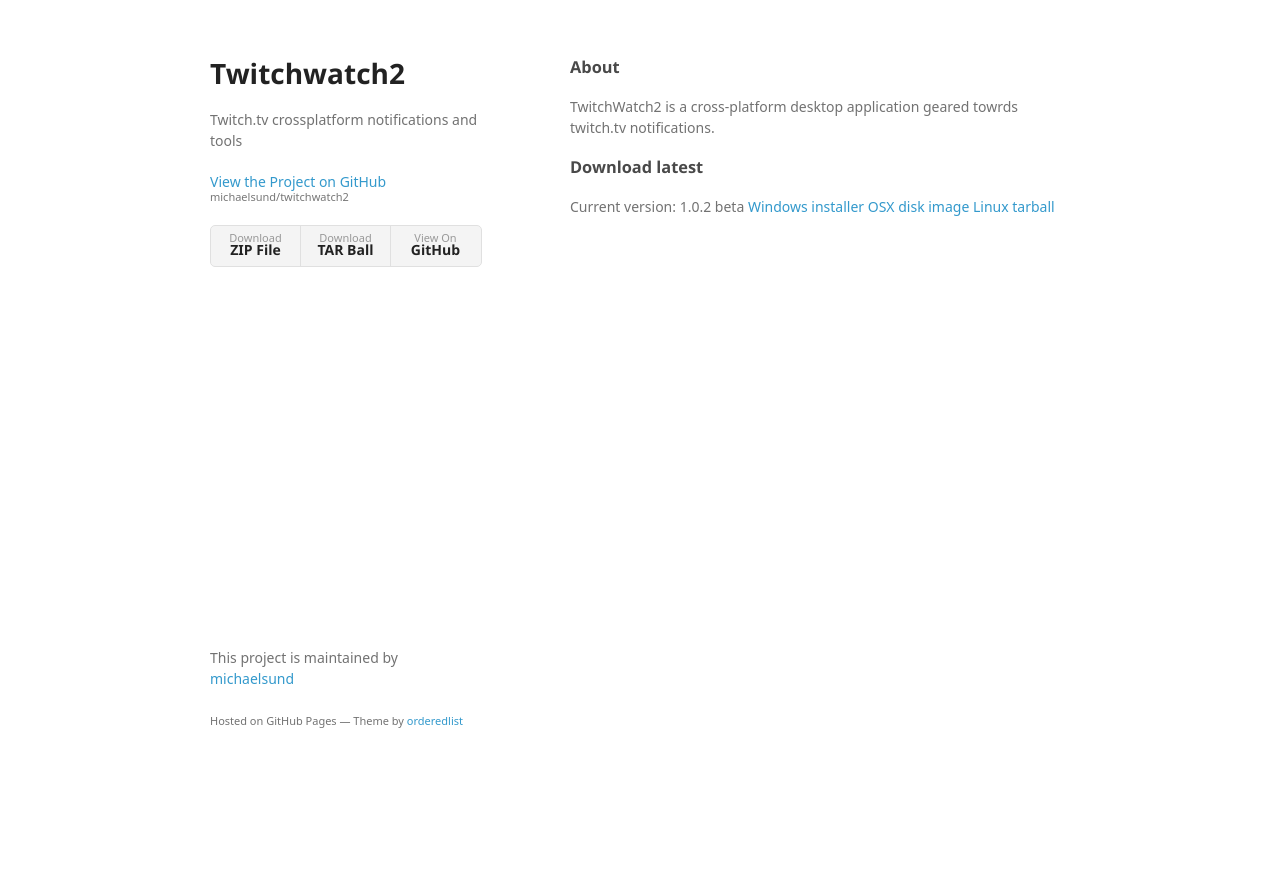
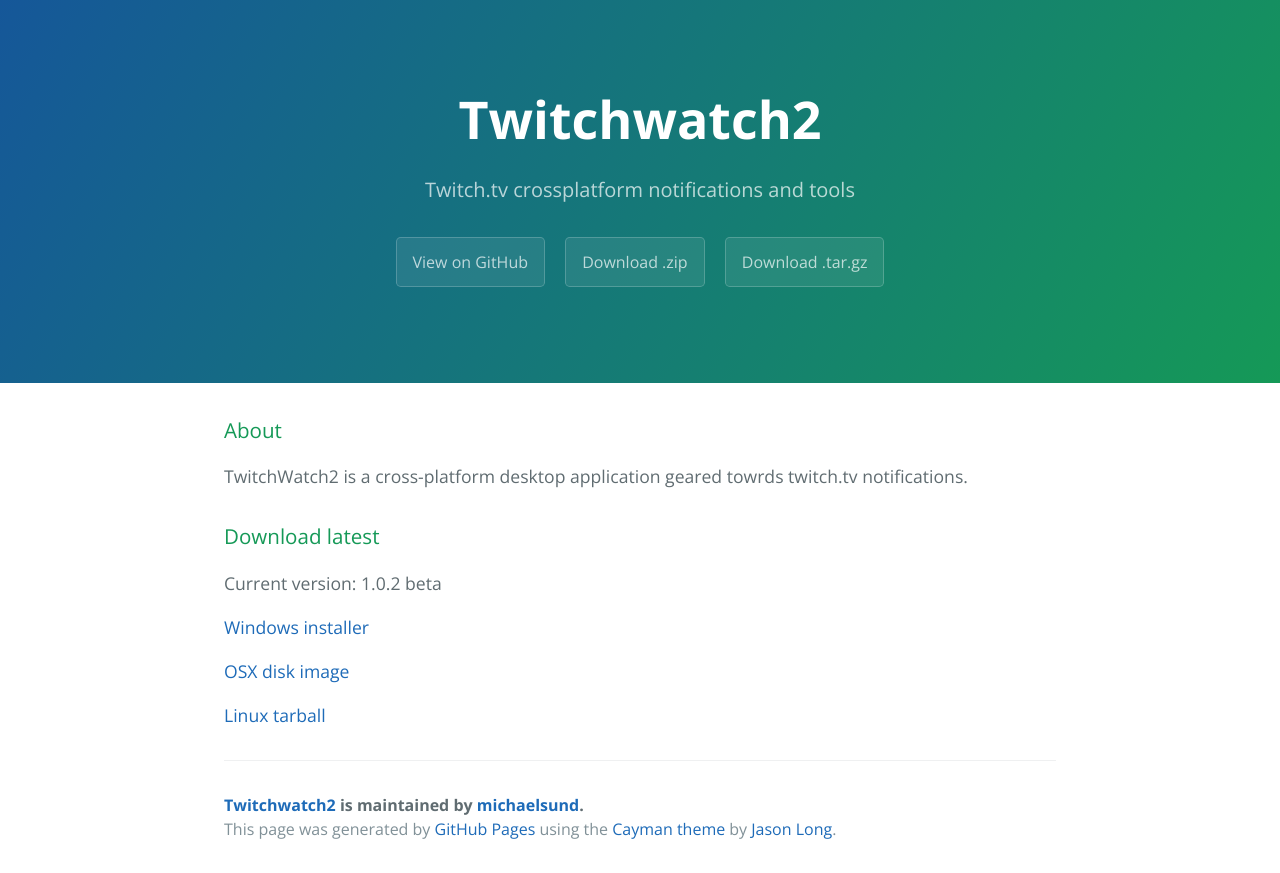
Before and after one commit to michaelsund/twitchwatch2, a plain HTML site: page index.html in a window 1280 px wide. Before the commit the page ends 800 px from the top, so only its background shows below. Drawn offline with nearby package versions, Linux system fonts and the light colour scheme; a web font is replaced by a local one.

Commit message:
Create gh-pages branch via GitHub

```diff
--- a/index.html
+++ b/index.html
@@ -1,34 +1,25 @@
-<!doctype html>
-<html>
+<!DOCTYPE html>
+<html lang="en-us">
   <head>
-    <meta charset="utf-8">
-    <meta http-equiv="X-UA-Compatible" content="chrome=1">
+    <meta charset="UTF-8">
     <title>Twitchwatch2 by michaelsund</title>
-
-    <link rel="stylesheet" href="stylesheets/styles.css">
-    <link rel="stylesheet" href="stylesheets/github-light.css">
-    <meta name="viewport" content="width=device-width">
-    <!--[if lt IE 9]>
-    <script src="//html5shiv.googlecode.com/svn/trunk/html5.js"></script>
-    <![endif]-->
+    <meta name="viewport" content="width=device-width, initial-scale=1">
+    <link rel="stylesheet" type="text/css" href="stylesheets/normalize.css" media="screen">
+    <link href='https://fonts.googleapis.com/css?family=Open+Sans:400,700' rel='stylesheet' type='text/css'>
+    <link rel="stylesheet" type="text/css" href="stylesheets/stylesheet.css" media="screen">
+    <link rel="stylesheet" type="text/css" href="stylesheets/github-light.css" media="screen">
   </head>
   <body>
-    <div class="wrapper">
-      <header>
-        <h1>Twitchwatch2</h1>
-        <p>Twitch.tv crossplatform notifications and tools</p>
+    <section class="page-header">
+      <h1 class="project-name">Twitchwatch2</h1>
+      <h2 class="project-tagline">Twitch.tv crossplatform notifications and tools</h2>
+      <a href="https://github.com/michaelsund/twitchwatch2" class="btn">View on GitHub</a>
+      <a href="https://github.com/michaelsund/twitchwatch2/zipball/master" class="btn">Download .zip</a>
+      <a href="https://github.com/michaelsund/twitchwatch2/tarball/master" class="btn">Download .tar.gz</a>
+    </section>
 
-        <p class="view"><a href="https://github.com/michaelsund/twitchwatch2">View the Project on GitHub <small>michaelsund/twitchwatch2</small></a></p>
-
-
-        <ul>
-          <li><a href="https://github.com/michaelsund/twitchwatch2/zipball/master">Download <strong>ZIP File</strong></a></li>
-          <li><a href="https://github.com/michaelsund/twitchwatch2/tarball/master">Download <strong>TAR Ball</strong></a></li>
-          <li><a href="https://github.com/michaelsund/twitchwatch2">View On <strong>GitHub</strong></a></li>
-        </ul>
-      </header>
-      <section>
-        <h3>
+    <section class="main-content">
+      <h3>
 <a id="about" class="anchor" href="#about" aria-hidden="true"><span aria-hidden="true" class="octicon octicon-link"></span></a>About</h3>
 
 <p>TwitchWatch2 is a cross-platform desktop application geared towrds twitch.tv notifications.</p>
@@ -36,17 +27,22 @@
 <h3>
 <a id="download-latest" class="anchor" href="#download-latest" aria-hidden="true"><span aria-hidden="true" class="octicon octicon-link"></span></a>Download latest</h3>
 
-<p>Current version: 1.0.2 beta
-<a href="https://files.osund.com/TwitchWatch2/1.0.2%20beta/1.0.2%20win/TwitchWatch2-1.0.2-win-x64.exe">Windows installer</a>
-<a href="https://files.osund.com/TwitchWatch2/1.0.2%20beta/1.0.2%20win/TwitchWatch2-1.0.2-installer.dmg.bz2">OSX disk image</a>
-<a href="https://files.osund.com/TwitchWatch2/1.0.2%20beta/1.0.2%20win/TwitchWatch2-1.0.2-linux-x64.tar.gz">Linux tarball</a></p>
-      </section>
-      <footer>
-        <p>This project is maintained by <a href="https://github.com/michaelsund">michaelsund</a></p>
-        <p><small>Hosted on GitHub Pages &mdash; Theme by <a href="https://github.com/orderedlist">orderedlist</a></small></p>
+<p>Current version: 1.0.2 beta</p>
+
+<p><a href="https://files.osund.com/TwitchWatch2/1.0.2%20beta/1.0.2%20win/TwitchWatch2-1.0.2-win-x64.exe">Windows installer</a></p>
+
+<p><a href="https://files.osund.com/TwitchWatch2/1.0.2%20beta/1.0.2%20win/TwitchWatch2-1.0.2-installer.dmg.bz2">OSX disk image</a></p>
+
+<p><a href="https://files.osund.com/TwitchWatch2/1.0.2%20beta/1.0.2%20win/TwitchWatch2-1.0.2-linux-x64.tar.gz">Linux tarball</a></p>
+
+      <footer class="site-footer">
+        <span class="site-footer-owner"><a href="https://github.com/michaelsund/twitchwatch2">Twitchwatch2</a> is maintained by <a href="https://github.com/michaelsund">michaelsund</a>.</span>
+
+        <span class="site-footer-credits">This page was generated by <a href="https://pages.github.com">GitHub Pages</a> using the <a href="https://github.com/jasonlong/cayman-theme">Cayman theme</a> by <a href="https://twitter.com/jasonlong">Jason Long</a>.</span>
       </footer>
-    </div>
-    <script src="javascripts/scale.fix.js"></script>
+
+    </section>
+
 
   </body>
 </html>
--- a/params.json
+++ b/params.json
@@ -1,6 +1,6 @@
 {
   "name": "Twitchwatch2",
   "tagline": "Twitch.tv crossplatform notifications and tools",
-  "body": "### About\r\nTwitchWatch2 is a cross-platform desktop application geared towrds twitch.tv notifications.\r\n\r\n### Download latest\r\nCurrent version: 1.0.2 beta\r\n[Windows installer](https://files.osund.com/TwitchWatch2/1.0.2%20beta/1.0.2%20win/TwitchWatch2-1.0.2-win-x64.exe)\r\n[OSX disk image](https://files.osund.com/TwitchWatch2/1.0.2%20beta/1.0.2%20win/TwitchWatch2-1.0.2-installer.dmg.bz2)\r\n[Linux tarball](https://files.osund.com/TwitchWatch2/1.0.2%20beta/1.0.2%20win/TwitchWatch2-1.0.2-linux-x64.tar.gz)",
+  "body": "### About\r\nTwitchWatch2 is a cross-platform desktop application geared towrds twitch.tv notifications.\r\n\r\n### Download latest\r\nCurrent version: 1.0.2 beta\r\n\r\n[Windows installer](https://files.osund.com/TwitchWatch2/1.0.2%20beta/1.0.2%20win/TwitchWatch2-1.0.2-win-x64.exe)\r\n\r\n[OSX disk image](https://files.osund.com/TwitchWatch2/1.0.2%20beta/1.0.2%20win/TwitchWatch2-1.0.2-installer.dmg.bz2)\r\n\r\n[Linux tarball](https://files.osund.com/TwitchWatch2/1.0.2%20beta/1.0.2%20win/TwitchWatch2-1.0.2-linux-x64.tar.gz)",
   "note": "Don't delete this file! It's used internally to help with page regeneration."
 }
```
